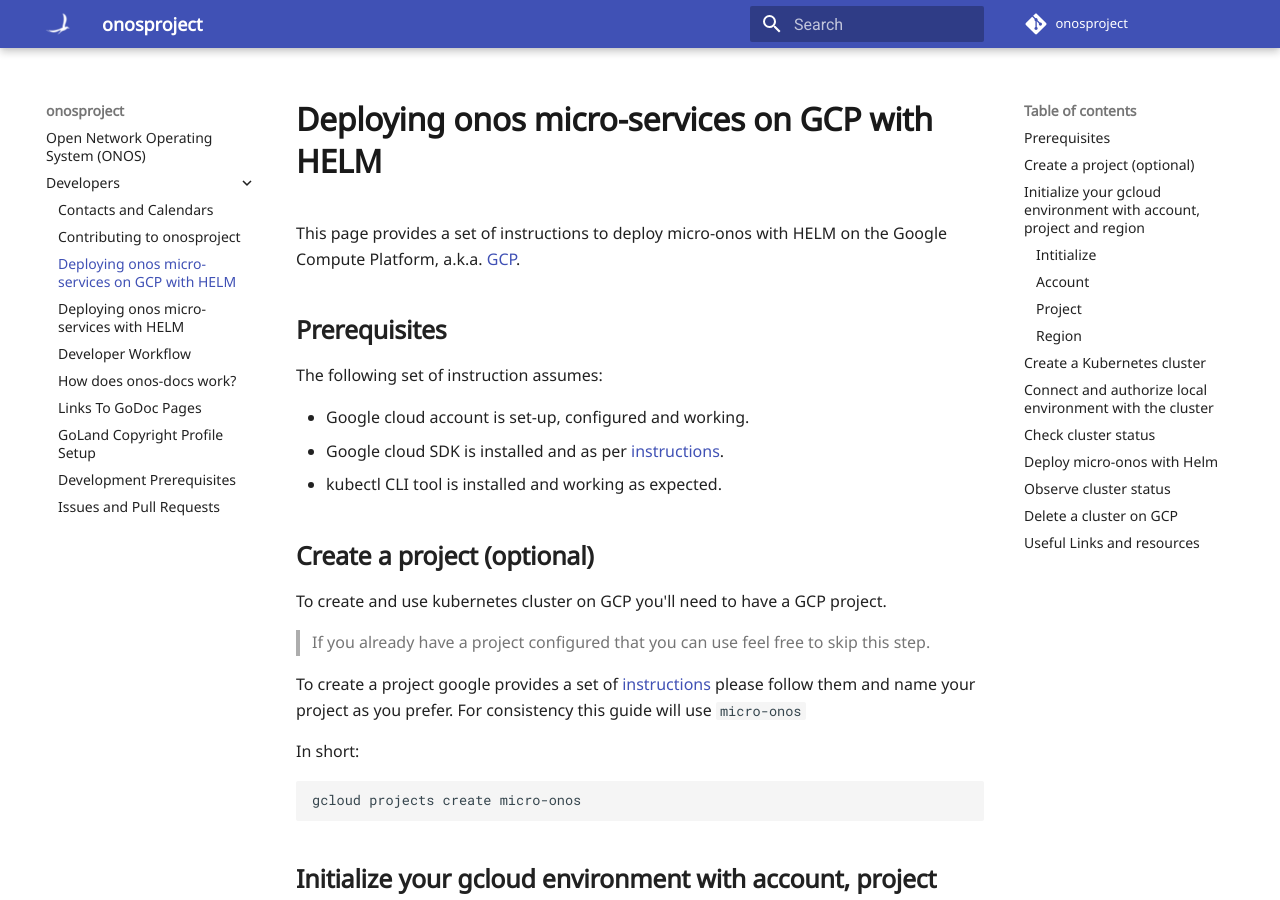
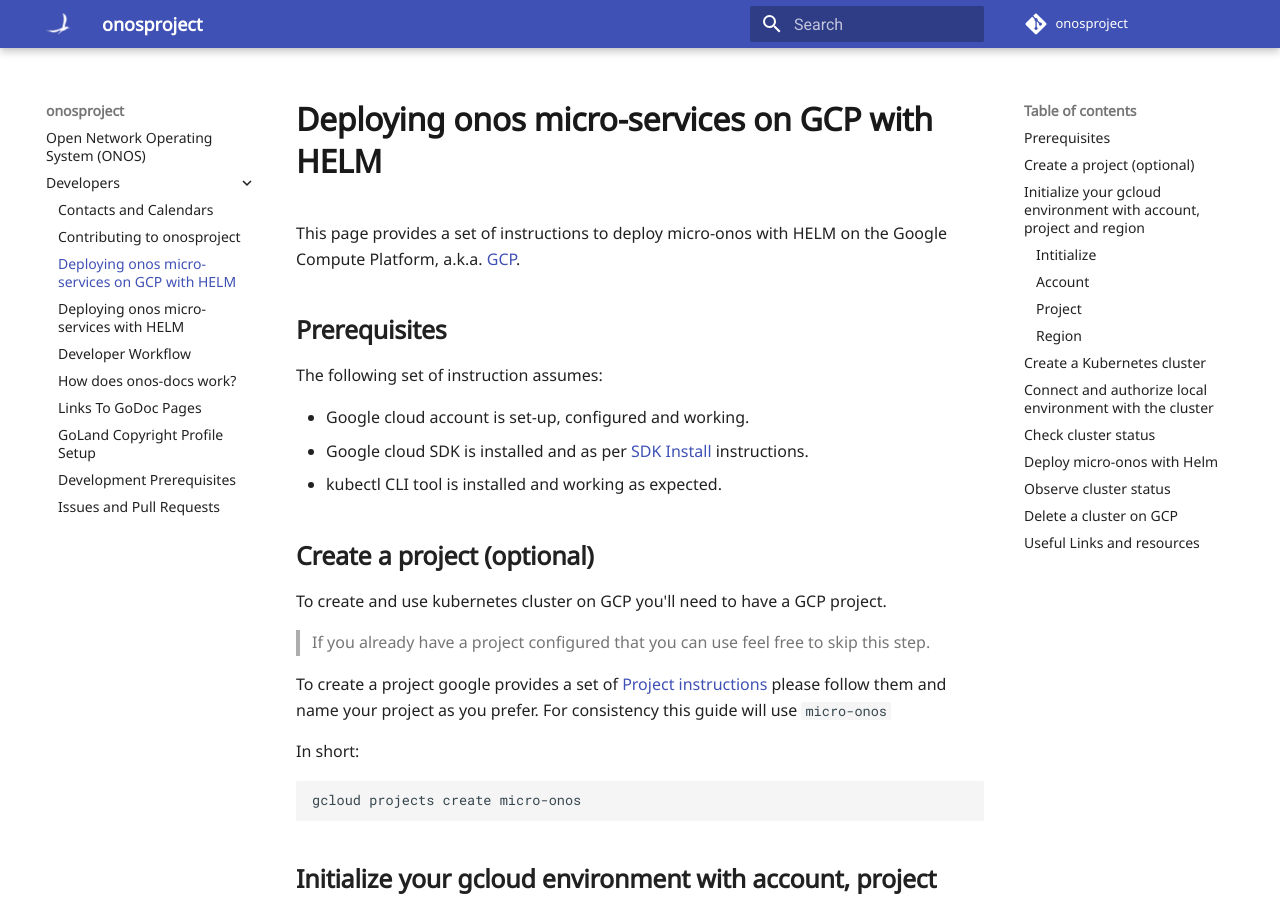
Before and after one commit to onosproject/onos-docs, an MkDocs documentation site: the page built from docs/content/developers/deploy_on_gcp.md, in a window 1280 px wide and 900 px high. Built offline with MkDocs 1.6.1 and Material for MkDocs 9.7.7, drawn with Linux system fonts in a browser that asks for light colours; part of the change alters nothing that is shown.

Commit message:
Fix links in deploy on GPC doc (#97)

```diff
--- a/docs/content/developers/deploy_on_gcp.md
+++ b/docs/content/developers/deploy_on_gcp.md
@@ -1,13 +1,13 @@
 # Deploying onos micro-services on GCP with HELM
 
-This page provides a set of instructions to deploy micro-onos with HELM on the Google Compute Platform, a.k.a. [GCP](gcp).
+This page provides a set of instructions to deploy micro-onos with HELM on the Google Compute Platform, a.k.a. [GCP].
 
 ## Prerequisites
 
 The following set of instruction assumes:
 
 * Google cloud account is set-up, configured and working.
-* Google cloud SDK is installed and as per [instructions](Sdk_install).
+* Google cloud SDK is installed and as per [SDK Install] instructions.
 * kubectl CLI tool is installed and working as expected.
 
 ## Create a project (optional)
@@ -16,7 +16,7 @@ To create and use kubernetes cluster on GCP you'll need to have a GCP project.
 
 > If you already have a project configured that you can use feel free to skip this step.
 
-To create a project google provides a set of [instructions](project_instr) please follow them and name your project as you prefer.
+To create a project google provides a set of [Project instructions] please follow them and name your project as you prefer.
 For consistency this guide will use `micro-onos`
 
 In short:
@@ -124,7 +124,7 @@ To further debug and diagnose cluster problems, use 'kubectl cluster-info dump'.
 ## Deploy `micro-onos` with Helm
 
 Now that you have your K8s cluster on GCP ready and working there is no difference as having any other k8s cluster.
-To deploy `micro-onos` you can easily follow the existing [instructions on how to deploy with helm](helm_micro_onos).
+To deploy `micro-onos` you can easily follow the existing [instructions on how to deploy with helm].
 
 ## Observe cluster status
 On the GCP user interface the cluster can be seen
@@ -144,7 +144,7 @@ gcloud container clusters delete micro-onos-cluster
 * [K8s with Helm on GCP](https://docs.bitnami.com/kubernetes/get-started-gke/)
 * [Google cloud command line overview](https://cloud.google.com/sdk/gcloud/)
 
-[gcp]: https://cloud.google.com/
-[Sdk_install]: https://cloud.google.com/sdk/install
-[project_instr]: https://cloud.google.com/resource-manager/docs/creating-managing-projects
-[helm_micro_onos]: https://docs.onosproject.org/developers/deploy_with_helm/
+[GCP]: https://cloud.google.com/
+[SDK Install]: https://cloud.google.com/sdk/install
+[Project Instructions]: https://cloud.google.com/resource-manager/docs/creating-managing-projects
+[instructions on how to deploy with helm]: https://docs.onosproject.org/developers/deploy_with_helm/
```
